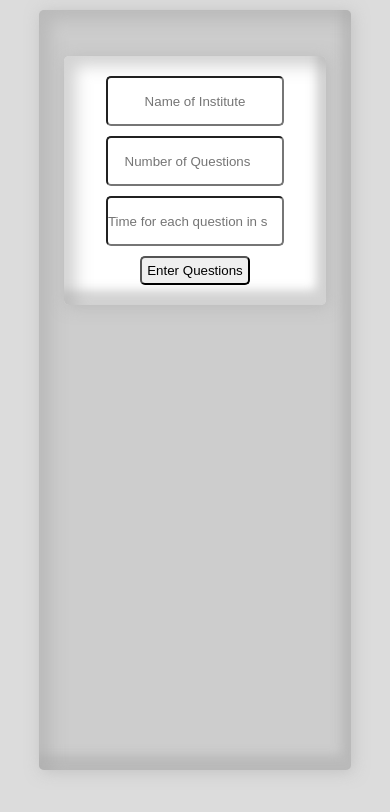
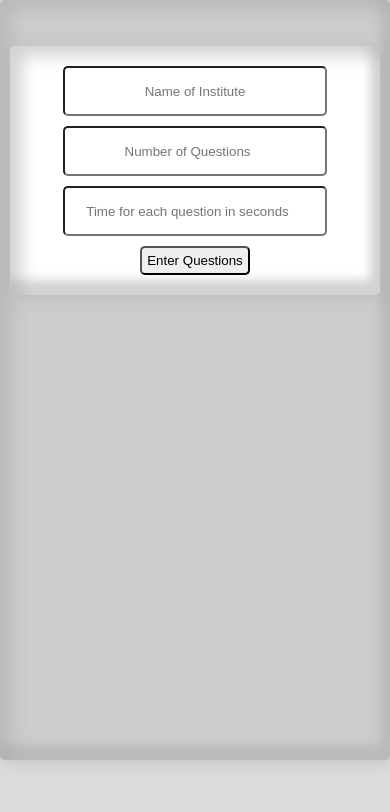
Before and after one commit to Tufiel/JsQuizProjectTufail, a plain HTML site: page index.html in a window 390 px wide. Drawn offline with Linux system fonts and the light colour scheme.

Commit message:
Update for small screens

```diff
--- a/quiz.css
+++ b/quiz.css
@@ -202,3 +202,18 @@ box-shadow: none;
 #startExam button:hover{
 	opacity: 0.8;
 }
+
+@media all and (width<500px){
+	#mainContainer{
+		width: 100%;
+		margin: 0;
+	}
+
+	.subContainer{
+		width: 100%;
+	}
+    #countDown{
+		font-size: 1rem;
+	}
+
+}
```
